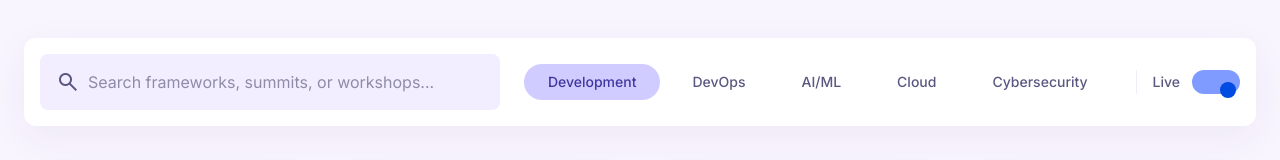
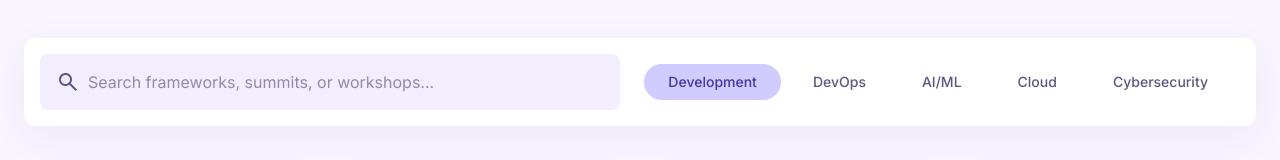
Before and after one commit to Aravindhan450/Event-Listing-Page, a Next.js app: page / in a window 1280 px wide. Shown: the part 285-445 px from the top of the page. Built offline with nearby package versions, Linux system fonts and the light colour scheme.

Commit message:
ui filtering added in search bar input

```diff
--- a/app/page.tsx
+++ b/app/page.tsx
@@ -56,6 +56,12 @@ function EventCard({ event }: { event: any }) {
 }
 
 export default function Page() {
+  const [searchQuery, setSearchQuery] = useState('');
+
+  const filteredEvents = events.filter((event: any) =>
+    event.title.toLowerCase().includes(searchQuery.toLowerCase())
+  );
+
   return (
     <>
 {/*  TopNavBar Component  */}
@@ -90,7 +96,7 @@ export default function Page() {
 <div className="bg-surface-container-lowest rounded-xl editorial-shadow p-2 md:p-4 flex flex-col md:flex-row gap-4 items-center">
 <div className="relative w-full md:flex-1">
 <span className="material-symbols-outlined absolute left-4 top-1/2 -translate-y-1/2 text-on-surface-variant">search</span>
-<input className="w-full pl-12 pr-4 py-4 bg-surface-container-low border-none rounded-lg focus:ring-2 focus:ring-primary focus:bg-surface-container-lowest transition-all text-on-surface" placeholder="Search frameworks, summits, or workshops..." type="text"/>
+<input className="w-full pl-12 pr-4 py-4 bg-surface-container-low border-none rounded-lg focus:ring-2 focus:ring-primary focus:bg-surface-container-lowest transition-all text-on-surface" placeholder="Search frameworks, summits, or workshops..." type="text" value={searchQuery} onChange={(e) => setSearchQuery(e.target.value)}/>
 </div>
 <div className="flex flex-wrap justify-center gap-2 px-2">
 <button className="px-6 py-2 rounded-full bg-secondary-container text-on-secondary-container text-sm font-medium hover:bg-secondary-fixed transition-colors">Development</button>
@@ -99,20 +105,17 @@ export default function Page() {
 <button className="px-6 py-2 rounded-full bg-surface-container-high text-on-surface-variant text-sm font-medium hover:bg-secondary-container transition-colors">Cloud</button>
 <button className="px-6 py-2 rounded-full bg-surface-container-high text-on-surface-variant text-sm font-medium hover:bg-secondary-container transition-colors">Cybersecurity</button>
 </div>
-<div className="flex items-center gap-3 pl-4 border-l border-outline-variant/20">
-<span className="text-sm font-medium text-on-surface-variant">Live</span>
-<button className="w-12 h-6 bg-primary-container rounded-full relative p-1 transition-colors">
-<div className="w-4 h-4 bg-primary rounded-full absolute right-1"></div>
-</button>
-</div>
 </div>
 </section>
 {/*  Events Grid  */}
 <div className="grid grid-cols-1 sm:grid-cols-2 lg:grid-cols-4 gap-6">
-  {events.map((event: any) => (
+  {filteredEvents.map((event: any) => (
     <EventCard key={event.id} event={event} />
   ))}
 </div>
+{filteredEvents.length === 0 && (
+  <p className="text-center text-gray-400 mt-12 text-base">No events found for "{searchQuery}"</p>
+)}
 </main>
 <footer className="mt-auto bg-surface-container-lowest border-t border-outline-variant/10" style={{ position: 'relative', display: 'flex', alignItems: 'center', width: '100%', padding: '40px 24px' }}>
   {/* LEFT */}
```
